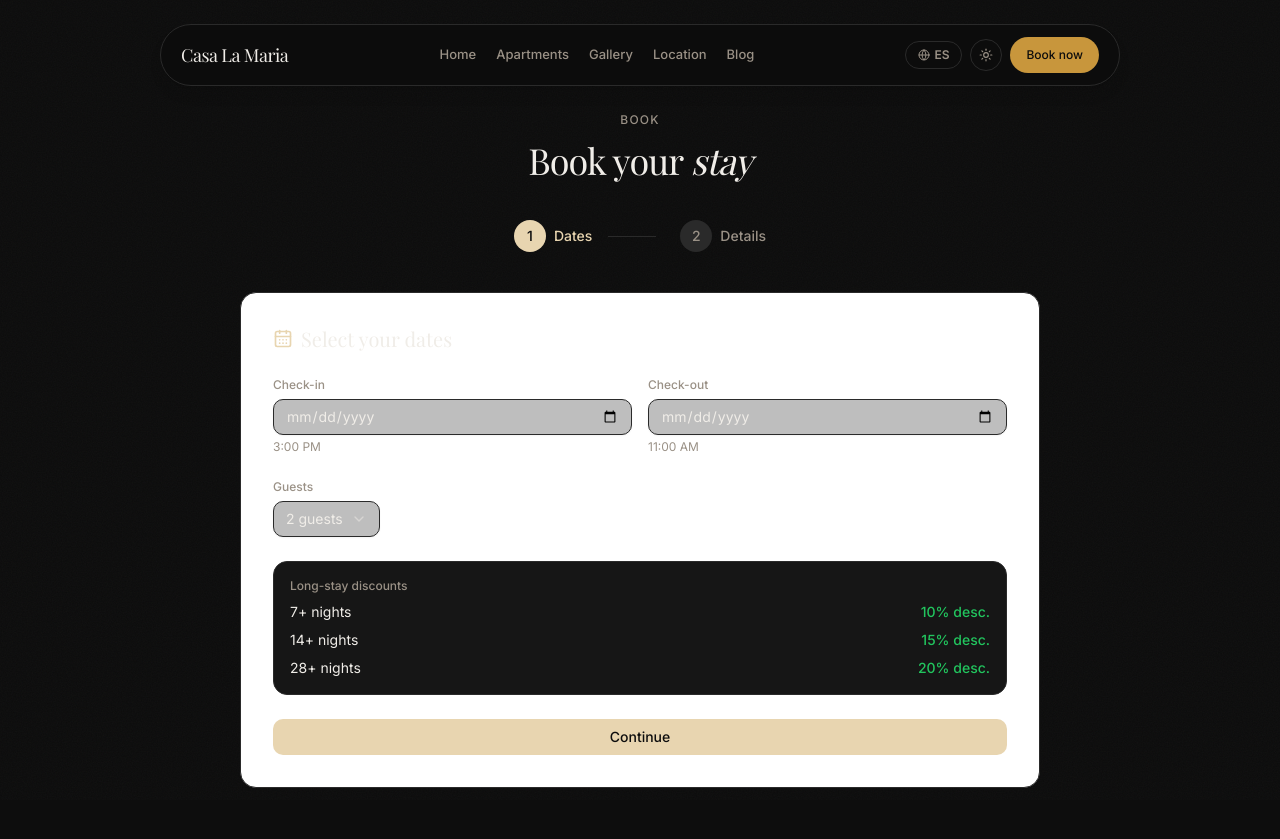
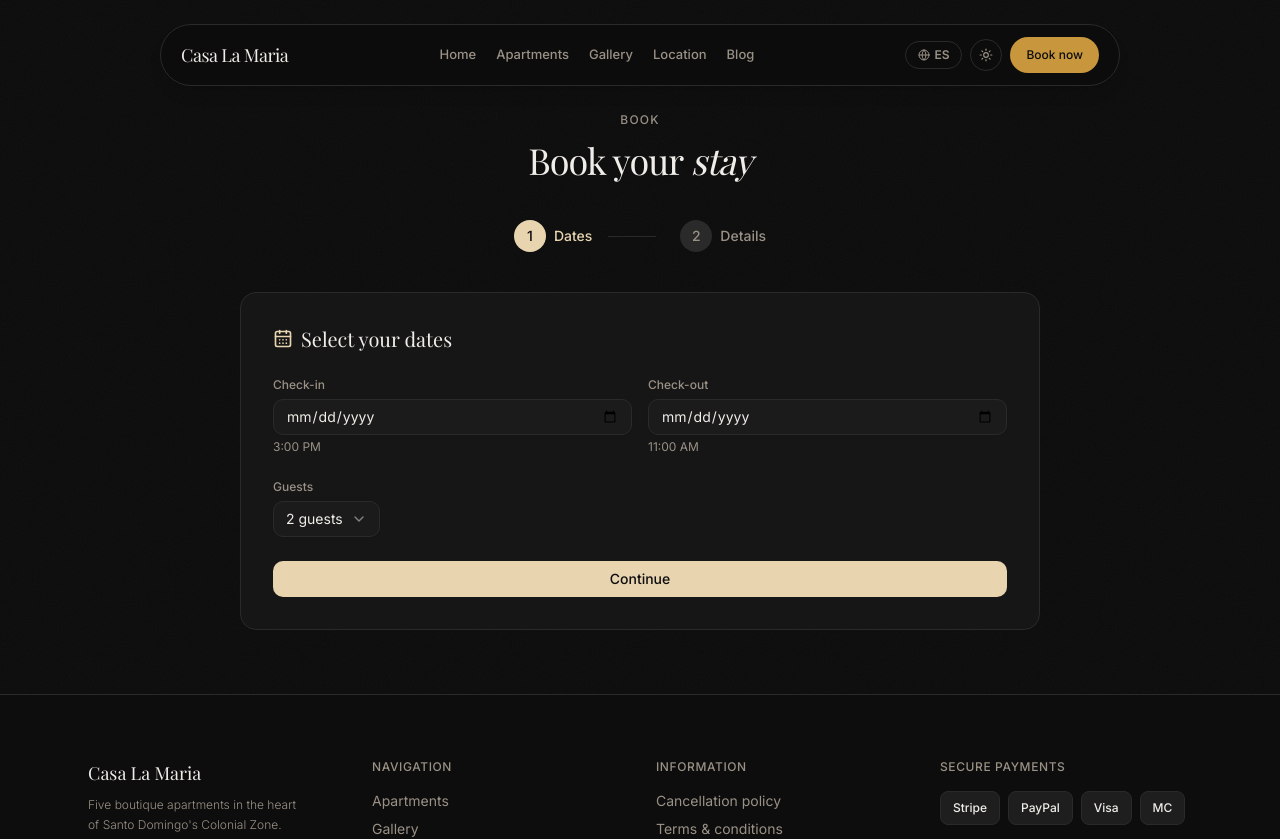
Before and after one commit to ki-bay/casalamariasantodomingo.com, a Next.js app: page /en/reserva in a window 1280 px wide. Shown: the top 839 px of the page. Built offline with nearby package versions, Linux system fonts and the light colour scheme; a web font is replaced by a local one.

Commit message:
fix: dark mode hero card, reserva bg-white→bg-card, remove long-stay discounts

```diff
--- a/src/app/[locale]/reserva/page.tsx
+++ b/src/app/[locale]/reserva/page.tsx
@@ -4,7 +4,7 @@ import { useLocale } from "next-intl";
 import { Navbar } from "@/components/Navbar";
 import { Footer } from "@/components/Footer";
 import { ScrollReveal } from "@/components/ScrollReveal";
-import { PROPERTY, LONG_STAY_DISCOUNTS } from "@/lib/data";
+import { PROPERTY } from "@/lib/data";
 import { StripeCheckout } from "@/components/StripeCheckout";
 import { Button } from "@/components/ui/button";
 import { Input } from "@/components/ui/input";
@@ -123,7 +123,7 @@ export default function ReservaPage() {
           {/* Step 1: Dates */}
           {step === 1 && (
             <ScrollReveal>
-              <div className="bg-white rounded-2xl border border-warm-border p-6 md:p-8">
+              <div className="bg-card rounded-2xl border border-warm-border p-6 md:p-8">
                 <div className="flex items-center gap-2 mb-6">
                   <CalendarDays className="w-5 h-5 text-primary" />
                   <h2 className="font-serif text-xl">{isEN ? "Select your dates" : "Selecciona tus fechas"}</h2>
@@ -137,7 +137,7 @@ export default function ReservaPage() {
                       min={today}
                       value={checkIn}
                       onChange={(e) => setCheckIn(e.target.value)}
-                      className="bg-white border-warm-border rounded-lg"
+                      className="bg-card border-warm-border rounded-lg"
                     />
                     <p className="text-xs text-secondary mt-1">3:00 PM</p>
                   </div>
@@ -148,7 +148,7 @@ export default function ReservaPage() {
                       min={checkIn || today}
                       value={checkOut}
                       onChange={(e) => setCheckOut(e.target.value)}
-                      className="bg-white border-warm-border rounded-lg"
+                      className="bg-card border-warm-border rounded-lg"
                     />
                     <p className="text-xs text-secondary mt-1">11:00 AM</p>
                   </div>
@@ -159,7 +159,7 @@ export default function ReservaPage() {
                     {isEN ? "Guests" : "Huéspedes"}
                   </Label>
                   <Select value={guests} onValueChange={setGuests}>
-                    <SelectTrigger className="bg-white border-warm-border rounded-lg">
+                    <SelectTrigger className="bg-card border-warm-border rounded-lg">
                       <SelectValue />
                     </SelectTrigger>
                     <SelectContent>
@@ -194,18 +194,6 @@ export default function ReservaPage() {
                   </div>
                 )}
 
-                <div className="bg-surface rounded-xl border border-warm-border p-4 space-y-2 mb-6">
-                  <p className="text-xs font-medium text-secondary mb-2">
-                    {isEN ? "Long-stay discounts" : "Descuentos por estancia"}
-                  </p>
-                  {LONG_STAY_DISCOUNTS.map((d) => (
-                    <div key={d.minNights} className="flex justify-between text-sm">
-                      <span>{d.minNights}+ {isEN ? "nights" : "noches"}</span>
-                      <span className="font-medium text-green-accent">{d.label}</span>
-                    </div>
-                  ))}
-                </div>
-
                 <Button
                   onClick={handleNext}
                   className="w-full bg-primary hover:bg-primary/90 text-primary-foreground rounded-lg py-3.5 font-medium"
@@ -219,7 +207,7 @@ export default function ReservaPage() {
           {/* Step 2: Details & Payment */}
           {step === 2 && (
             <ScrollReveal>
-              <div className="bg-white rounded-2xl border border-warm-border p-6 md:p-8">
+              <div className="bg-card rounded-2xl border border-warm-border p-6 md:p-8">
                 <div className="flex items-center gap-2 mb-6">
                   <CreditCard className="w-5 h-5 text-primary" />
                   <h2 className="font-serif text-xl">
--- a/src/components/BookingWidget.tsx
+++ b/src/components/BookingWidget.tsx
@@ -39,7 +39,7 @@ import {
 } from "@/components/ui/select";
 import { Tabs, TabsContent, TabsList, TabsTrigger } from "@/components/ui/tabs";
 import { ScrollReveal } from "@/components/ScrollReveal";
-import { PROPERTY, AMENITIES, AMENITIES_EN, HOUSE_RULES, HOUSE_RULES_EN, POLICIES, POLICIES_EN, LONG_STAY_DISCOUNTS, BOOKED_DATES } from "@/lib/data";
+import { PROPERTY, AMENITIES, AMENITIES_EN, HOUSE_RULES, HOUSE_RULES_EN, POLICIES, POLICIES_EN, BOOKED_DATES } from "@/lib/data";
 import { StripeCheckout } from "@/components/StripeCheckout";
 import { useLocale } from "next-intl";
 
@@ -386,24 +386,6 @@ export function BookingWidget() {
                 {isEN ? "You won't be charged yet" : "No se te cobrará nada aún"}
               </p>
             </div>
-
-            {/* Long stay discount */}
-            <div className="mt-4 bg-surface rounded-xl border border-warm-border p-4 space-y-2">
-              <p className="text-xs font-medium text-secondary mb-2">
-                {isEN ? "Long-stay discounts" : "Descuentos por estancia"}
-              </p>
-              {LONG_STAY_DISCOUNTS.map((d) => (
-                <div
-                  key={d.minNights}
-                  className="flex justify-between text-sm"
-                >
-                  <span>{d.minNights}+ {isEN ? "nights" : "noches"}</span>
-                  <span className="font-medium text-green-accent">
-                    {d.label}
-                  </span>
-                </div>
-              ))}
-            </div>
           </div>
         </div>
       </div>
--- a/src/components/Hero.tsx
+++ b/src/components/Hero.tsx
@@ -88,18 +88,18 @@ export function Hero() {
               height={750}
               className="relative rounded-2xl shadow-2xl w-full object-cover aspect-[4/5] border border-white/10"
             />
-            <div className="absolute bottom-4 left-4 right-4 bg-white/90 backdrop-blur-sm rounded-xl p-4 flex items-center justify-between">
+            <div className="absolute bottom-4 left-4 right-4 bg-card/95 backdrop-blur-sm rounded-xl p-4 flex items-center justify-between border border-border/50">
               <div>
-                <p className="text-xs text-secondary mb-0.5">{isEN ? "From" : "Desde"}</p>
-                <p className="text-xl font-semibold text-primary">
+                <p className="text-xs text-muted-foreground mb-0.5">{isEN ? "From" : "Desde"}</p>
+                <p className="text-xl font-semibold text-foreground">
                   ${PROPERTY.pricePerNight}{" "}
-                  <span className="text-sm font-normal text-secondary">
+                  <span className="text-sm font-normal text-muted-foreground">
                     / {isEN ? "night" : "noche"}
                   </span>
                 </p>
               </div>
               <div className="text-right">
-                <p className="text-xs text-secondary mb-0.5">{isEN ? "Available" : "Disponible"}</p>
+                <p className="text-xs text-muted-foreground mb-0.5">{isEN ? "Available" : "Disponible"}</p>
                 <p className="text-sm font-medium text-green-accent flex items-center gap-1">
                   <span className="w-1.5 h-1.5 bg-green-accent rounded-full" />{" "}
                   {isEN ? "View dates" : "Ver fechas"}
```
